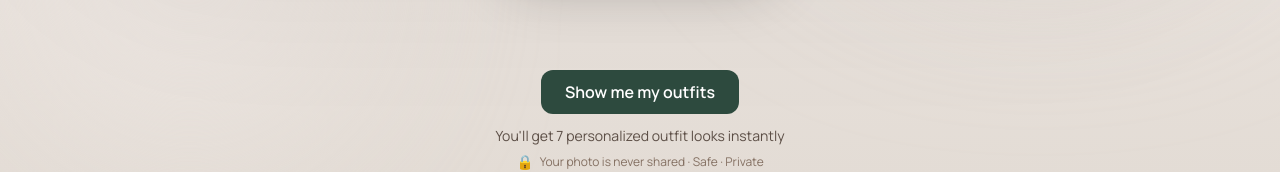
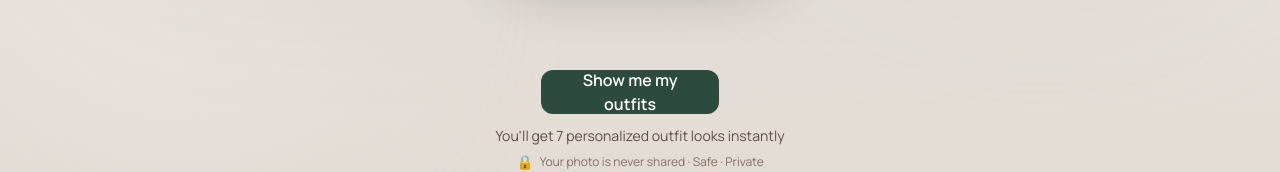
Before and after one commit to alyonabahaleisha/fitonme, a React (Vite) app: page / in a window 1280 px wide. Shown: the part 596-768 px from the top of the page. Built offline with nearby package versions, Linux system fonts and the light colour scheme; no server answers; the database is empty.

Commit message:
ui: CTA width 90% of container
🤖 Generated with [Claude Code](https://claude.com/claude-code)

Co-Authored-By: Claude Opus 4.5 <noreply@anthropic.com>

```diff
--- a/src/pages/Index.jsx
+++ b/src/pages/Index.jsx
@@ -42,7 +42,7 @@ const Index = () => {
 
         {/* CTA Section - small pause before action */}
         <div className="pb-2 flex flex-col items-center [--tw-gradient-from:transparent] [--tw-gradient-to:transparent] [--tw-gradient-stops:transparent] pt-3" ref={uploadButtonRef}>
-          <UploadButton variant="hero" size="default" className="w-full max-w-[340px]" />
+          <UploadButton variant="hero" size="default" className="w-[90%]" />
 
           {/* Value proposition - medium spacing */}
           <p className="text-center text-sm text-foreground/80 mt-3">
```
